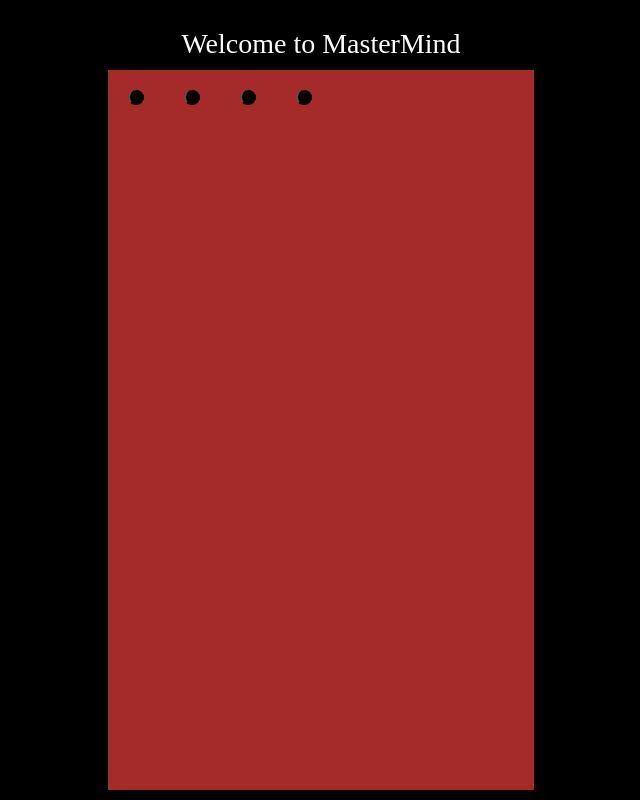
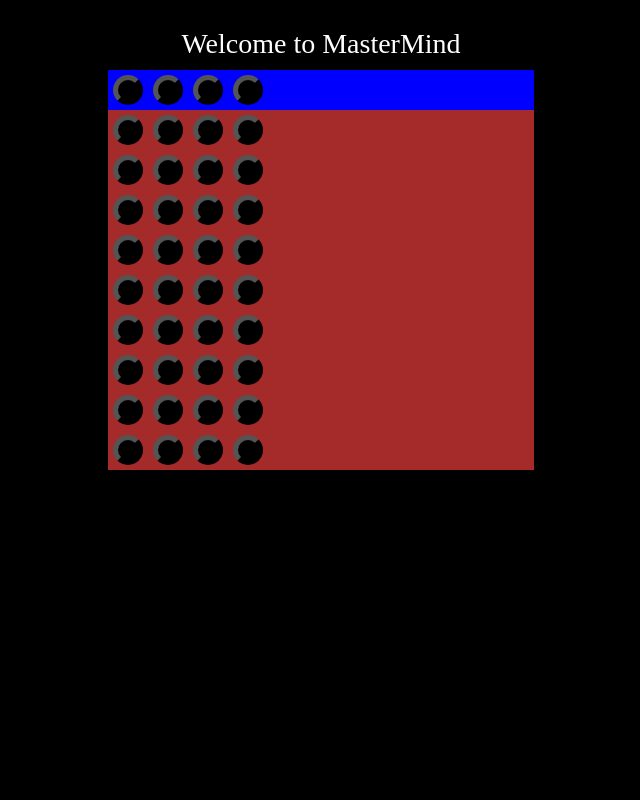
Before and after one commit to AltarnRain/mastermind, a React (Create React App) app: page / in a window 1280 px wide. Shown: the whole page, without its empty margins (319-959 px from the left). Built offline with nearby package versions, Linux system fonts and the light colour scheme.

Commit message:
Buttons look good, so does the game board.

```diff
--- a/src/ColorPin/ColorPin.tsx
+++ b/src/ColorPin/ColorPin.tsx
@@ -2,6 +2,15 @@ import React, { CSSProperties } from "react";
 import { Properties } from "./Properties";
 
 export class ColorPin extends React.Component<Properties> {
+
+    /**
+     *
+     */
+    constructor(props: Properties) {
+        super(props);
+
+        this.onClick = this.onClick.bind(this);
+    }
 
     public render(): React.ReactNode {
 
@@ -9,15 +18,20 @@ export class ColorPin extends React.Component<Properties> {
             borderRadius: "50%",
             color: this.props.color,
             backgroundColor: this.props.color,
-            borderBlockStart: this.props.color,
+            borderWidth: this.props.color === "black" ? 5 : 5,
             flexGrow: 0,
-            width:  this.props.color === "black" ? "15px" : "30px",
-            height: this.props.color === "black" ? "15px" : "30px",
-            margin: this.props.color === "black" ? 20 : 5,
+            width: "30px",
+            height: "30px",
+            margin: 5,
         };
 
         return (
-            <button style={colorPinStyle}></button>
+            <button onClick={this.onClick} style={colorPinStyle}></button>
         );
     }
+    private onClick(event: React.SyntheticEvent) {
+        if (this.props.onChange) {
+            this.props.onChange("red", this.props.pinNumber);
+        }
+    }
 }
--- a/src/Gameboard.tsx
+++ b/src/Gameboard.tsx
@@ -1,8 +1,19 @@
 import React, { CSSProperties } from "react";
-import { ColorPin } from "./ColorPin/ColorPin";
 import { PinRow } from "./PinRow/PinRow";
+import { State } from "./State";
 
-export class GameBoard extends React.Component {
+export class GameBoard extends React.Component<{}, State> {
+
+    /**
+     *
+     */
+    constructor() {
+        super({});
+
+        this.state = {
+            row: 1,
+        };
+    }
 
     public render(): React.ReactElement {
 
@@ -11,7 +22,6 @@ export class GameBoard extends React.Component {
             flexDirection: "row",
             flexGrow: 1,
             flex: 1,
-            height: "100%",
         } as CSSProperties;
 
         const columnStyle = {
@@ -24,14 +34,19 @@ export class GameBoard extends React.Component {
         const gameboardStyle: CSSProperties = {
             ...columnStyle,
             backgroundColor: "brown",
-            height: "100%",
+            flexShrink: 0,
+            flexDirection: "column",
         };
+
+        const gameRows = [1, 2, 3, 4, 5, 6, 7, 8, 9, 10];
 
         return (
             <div style={divisionStyle} >
                 <div style={columnStyle}></div>
                 <div style={gameboardStyle}>
-                    <PinRow readonly={false} />
+                    {
+                        gameRows.map((row, index) => <PinRow key={index} current={this.state.row === row} row={row} readonly={false} />)
+                    }
                 </div>
                 <div style={columnStyle}></div>
             </div>
--- a/src/PinRow/PinRow.tsx
+++ b/src/PinRow/PinRow.tsx
@@ -1,5 +1,5 @@
 
-import React from "react";
+import React, { CSSProperties } from "react";
 import { ColorPin } from "../ColorPin/ColorPin";
 import { Colors } from "../Types/Colors";
 import { Properties } from "./Properties";
@@ -25,19 +25,38 @@ export class PinRow extends React.Component<Properties, State> {
     }
 
     public render(): React.ReactNode {
+
+        const style: CSSProperties = {
+            flexDirection: "column",
+            backgroundColor: this.props.current ? "blue" : "brown",
+        };
+
         return (
-            <div>
+            <div style={style}>
                 <ColorPin onChange={this.onChange} pinNumber={1} color={this.state.pin1Color} />
                 <ColorPin onChange={this.onChange} pinNumber={2} color={this.state.pin2Color} />
                 <ColorPin onChange={this.onChange} pinNumber={3} color={this.state.pin3Color} />
-                <ColorPin onChange={this.onChange} pinNumber={3} color={this.state.pin4Color} />
+                <ColorPin onChange={this.onChange} pinNumber={4} color={this.state.pin4Color} />
             </div>
         );
     }
 
     private onChange(color: Colors, pinNumber: number): void {
-        if (this.props.readonly) {
-            return;
+        if (!this.props.readonly) {
+            switch (pinNumber) {
+                case 1:
+                    this.setState({ pin1Color: color });
+                    break;
+                case 2:
+                    this.setState({ pin2Color: color });
+                    break;
+                case 3:
+                    this.setState({ pin3Color: color });
+                    break;
+                case 4:
+                    this.setState({ pin4Color: color });
+                    break;
+            }
         }
     }
 }
--- a/src/PinRow/Properties.ts
+++ b/src/PinRow/Properties.ts
@@ -1,3 +1,7 @@
 export interface Properties {
     readonly: boolean;
+
+    row: number;
+
+    current: boolean;
 }
--- /dev/null
+++ b/src/State.ts
@@ -0,0 +1,7 @@
+/**
+ * Gameboard state
+ */
+
+export interface State {
+    row: number;
+}
```
